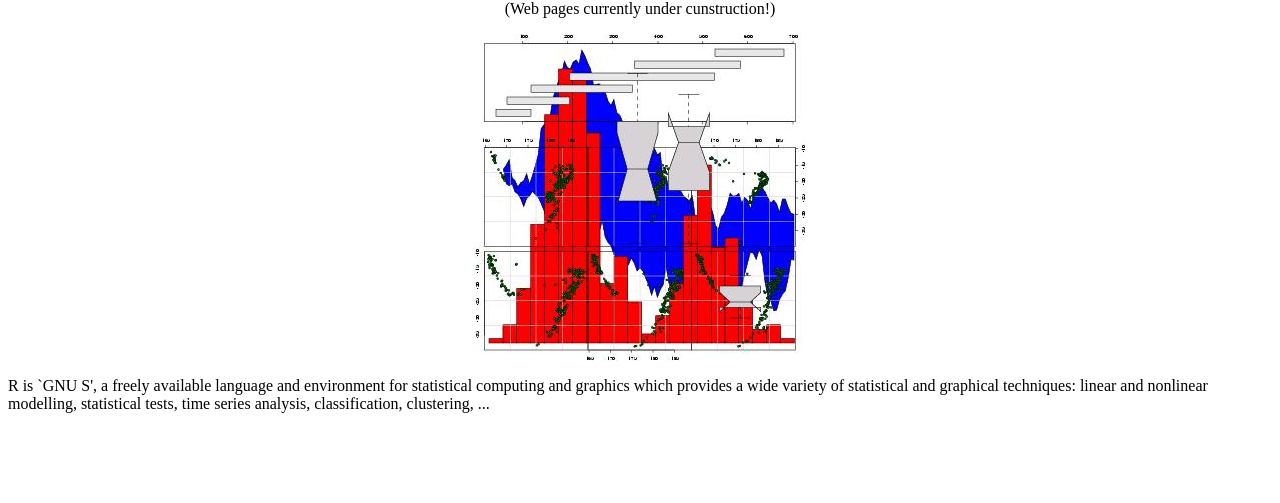
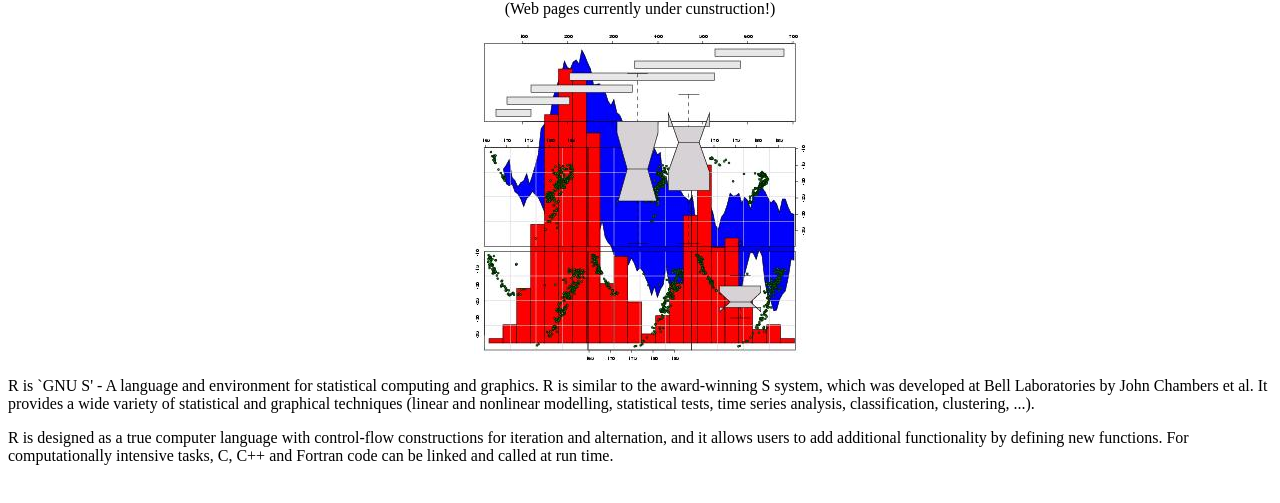
Before and after one commit to r-devel/r-project-web, a plain HTML site: page banner.html in a window 1280 px wide. Shown: the part 67-570 px from the top of the page. Drawn offline with Linux system fonts and the light colour scheme.

Commit message:
use R-description-short
git-svn-id: https://svn.r-project.org/R-project-web/trunk@10 1153ebb8-59df-0310-8e53-ad3d7429db60

```diff
--- a/banner.html
+++ b/banner.html
@@ -15,11 +15,19 @@
 <img src="common.jpg" alt="Banner Figure"><br>
 </div>
 
-<p> R is `GNU S', a freely available language and environment for
-statistical computing and graphics which provides a wide variety of
-statistical and graphical techniques: linear and nonlinear modelling,
-statistical tests, time series analysis, classification, clustering,
-...
+<p>
+R is `GNU S' - A language and environment for statistical computing and
+graphics. R is similar to the award-winning S system, which was
+developed at Bell Laboratories by John Chambers et al. It provides a
+wide variety of statistical and graphical techniques (linear and
+nonlinear modelling, statistical tests, time series analysis,
+classification, clustering, ...).
 
+<p>
+R is designed as a true computer language with control-flow
+constructions for iteration and alternation, and it allows users to
+add additional functionality by defining new functions. For
+computationally intensive tasks, C, C++ and Fortran code can be linked
+and called at run time.
 
 </body>
```
